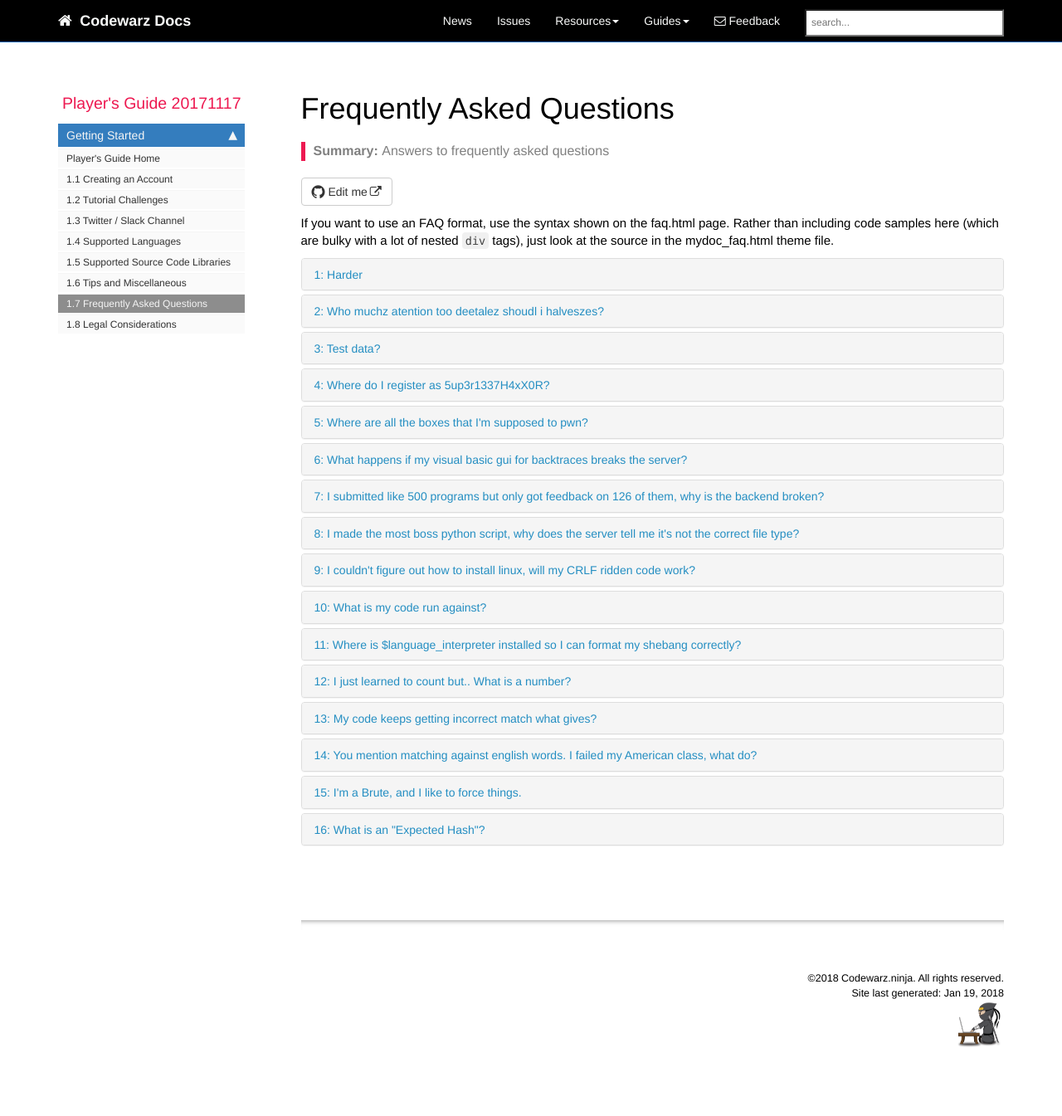
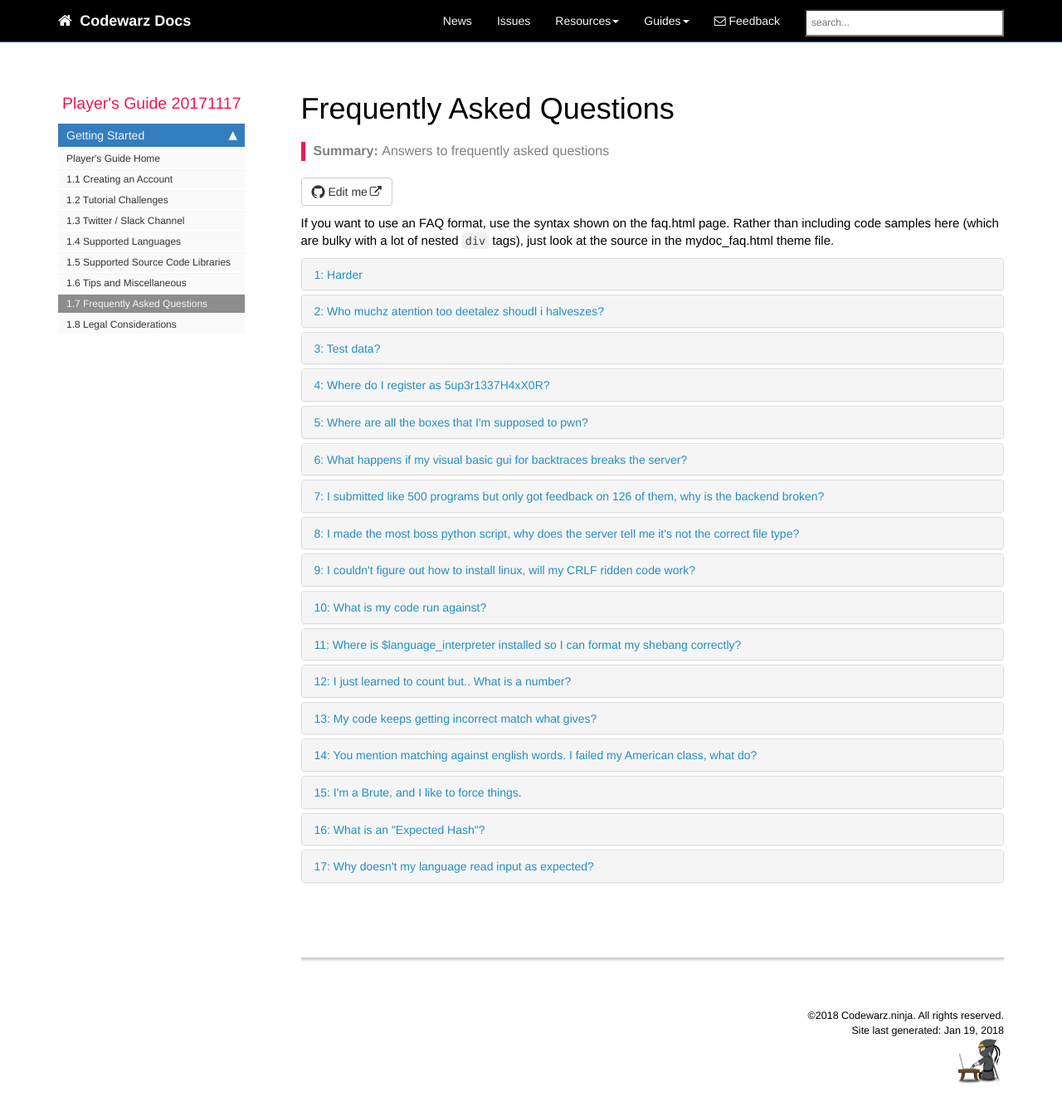
Before and after one commit to codewarz-ninja/runcode-docs.github.io, a Jekyll site: the page built from pages/player-guide/cwn_faq.md, in a window 1280 px wide and 1371 px high. Shown: the top 1345 px of the window at 83% size. Built offline with Jekyll 4.4.1, drawn with Linux system fonts in a browser that asks for light colours; nearby versions of some CDN libraries; comment, search, counter and statistics services are not loaded.

Commit message:
Added FAQ #17

```diff
--- a/pages/player-guide/cwn_faq.md
+++ b/pages/player-guide/cwn_faq.md
@@ -298,6 +298,27 @@ $ ./solve.py input_data1.txt | python -c "import sys,hashlib; print(hashlib.sha1
                         </div>
                     </div>
                     <!-- /.panel -->
+                    <div class="panel panel-default">
+                        <div class="panel-heading">
+                            <h4 class="panel-title">
+                                <a class="noCrossRef accordion-toggle" data-toggle="collapse" data-parent="#accordion" href="#collapseSeventeen">17: Why doesn't my language read input as expected?</a>
+                            </h4>
+                        </div>
+                        <div id="collapseSeventeen" class="panel-collapse collapse noCrossRef">
+                            <div class="panel-body">
+The input data to our challenges are built with newlines stripped.  This can cause some problems in some languages like C, C++, BASH, etc... For example, if you try to read data made with:
+{% highlight bash %}
+echo -n "hello there" > test.txt
+{% endhighlight %}
+or
+{% highlight bash %}
+echo "hello there" > test.txt
+{% endhighlight %}
+you will get different results.  Please plan to read your data against input built with the first example.
+                            </div>
+                        </div>
+                    </div>
+                    <!-- /.panel -->
 </div>
 <!-- /.panel-group -->
 
```
